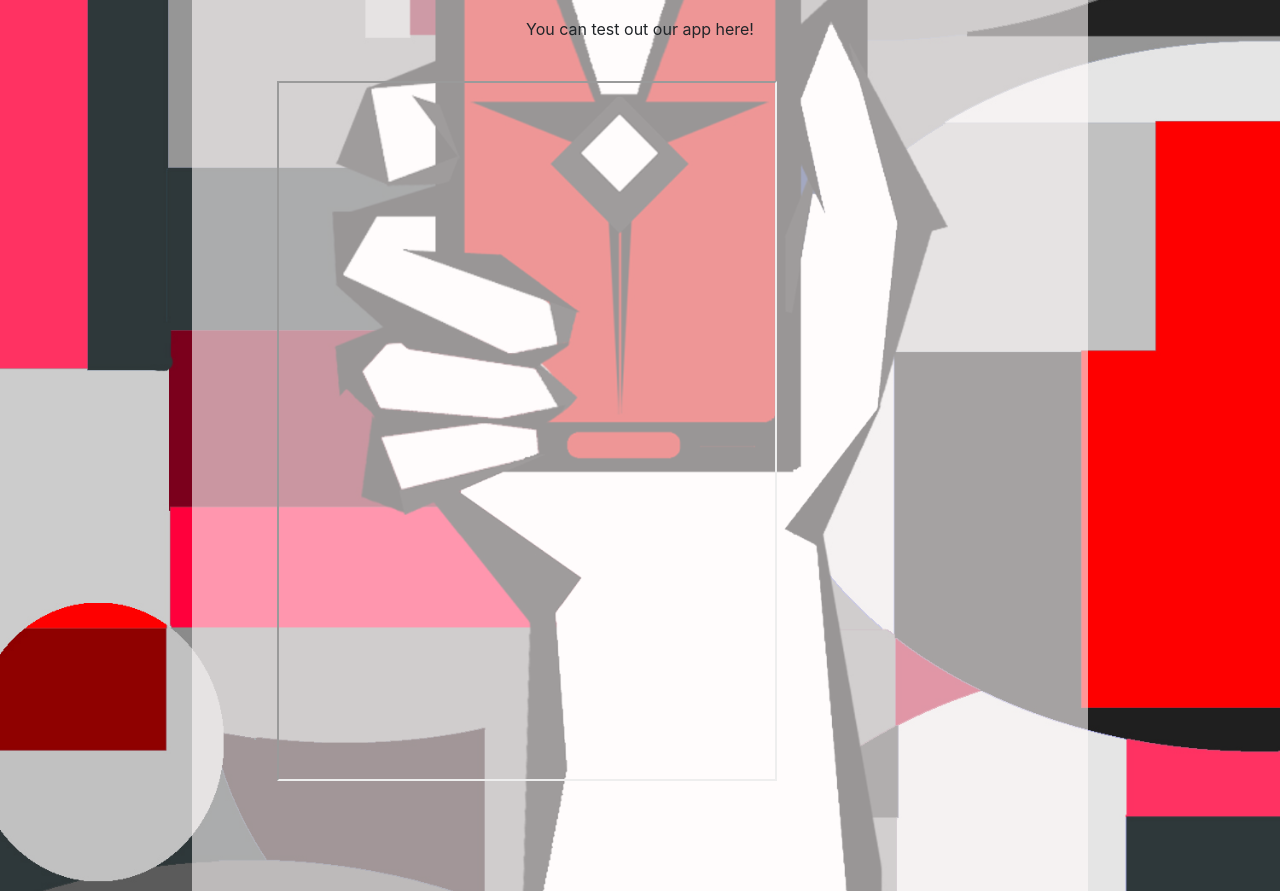
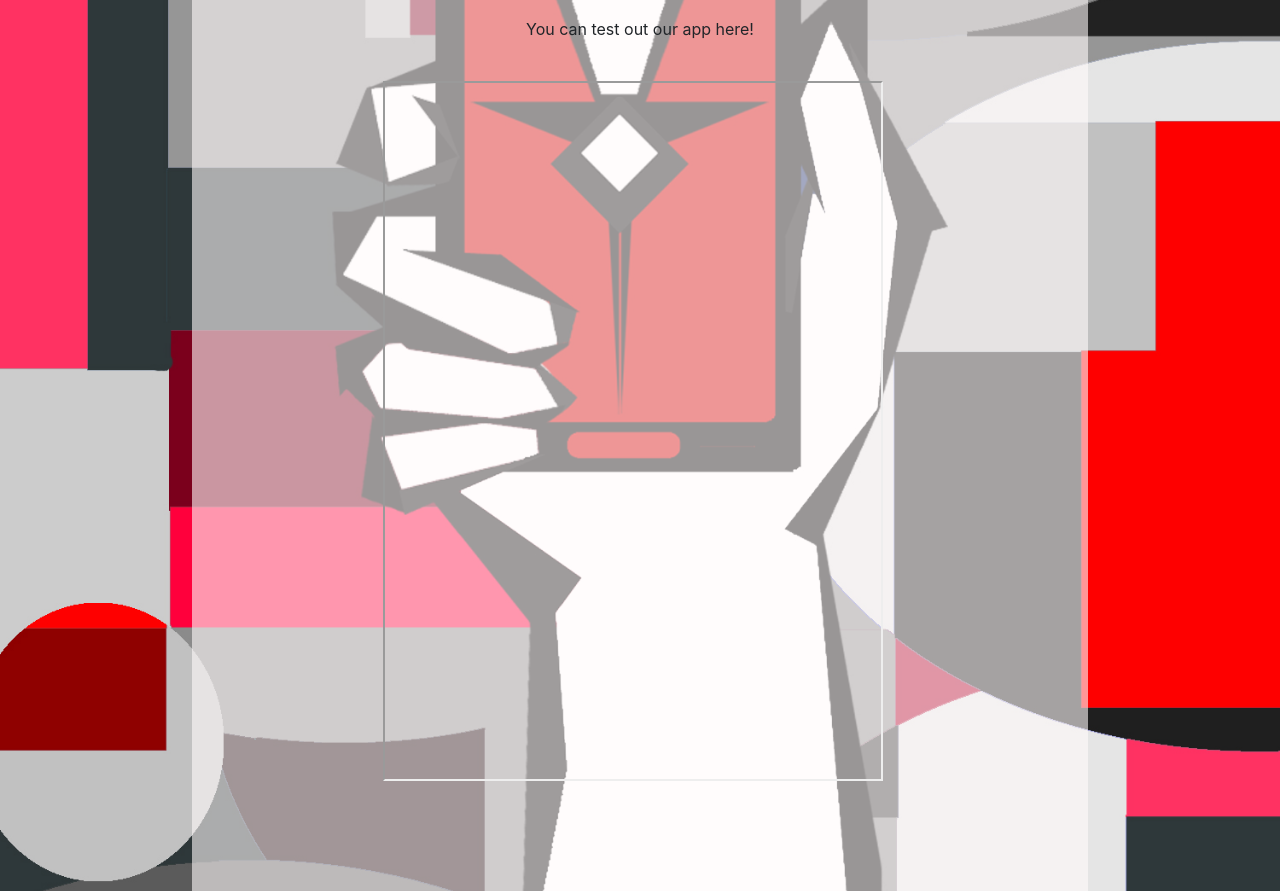
Before and after one commit to AdrielClaflin/Coin-Flip, a plain HTML site: page locationData.html in a window 1280 px wide. Shown: the part 462-1353 px from the top of the page. Drawn offline with nearby package versions, Linux system fonts and the light colour scheme; a web font is replaced by a local one.

Commit message:
Update locationData.html

```diff
--- a/locationData.html
+++ b/locationData.html
@@ -62,6 +62,7 @@
 </div>
 	 <div align="center">You can test out our app here!</div>
 	 <div class="row" align="center">
+		 <div class="col-1"></div>
 <div class="col-8" align="center">
       <iframe id="app-holder1" frameborder="1" allowfullscreen src="file:///D:/app%20ca/Coin-Flip-Posting-Board/Posting%20Board%20Website/index.html" width="500px" height="700px"></iframe>
 
```
